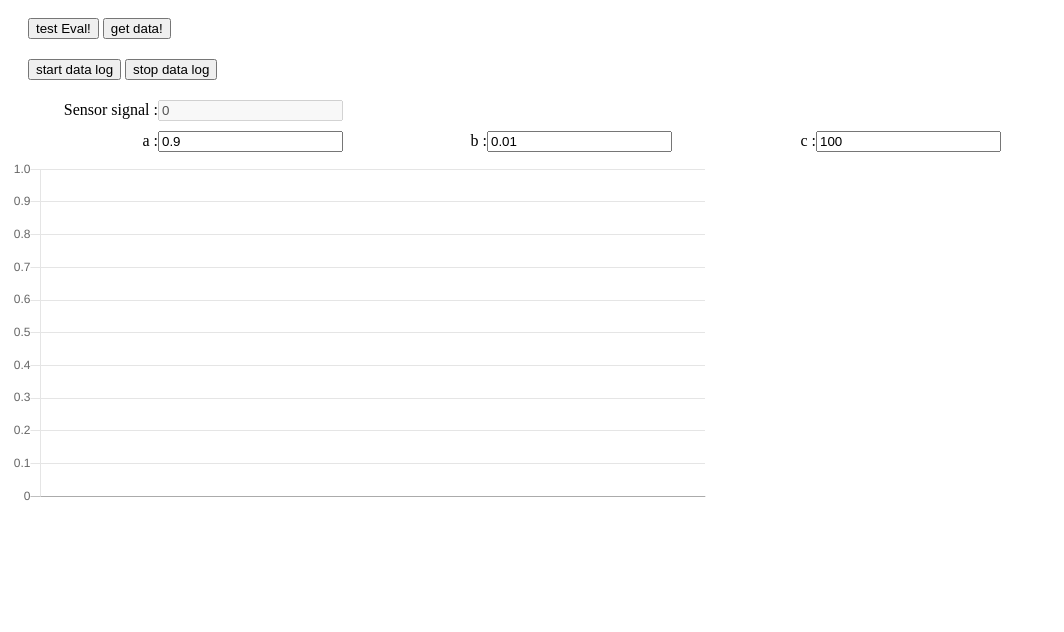
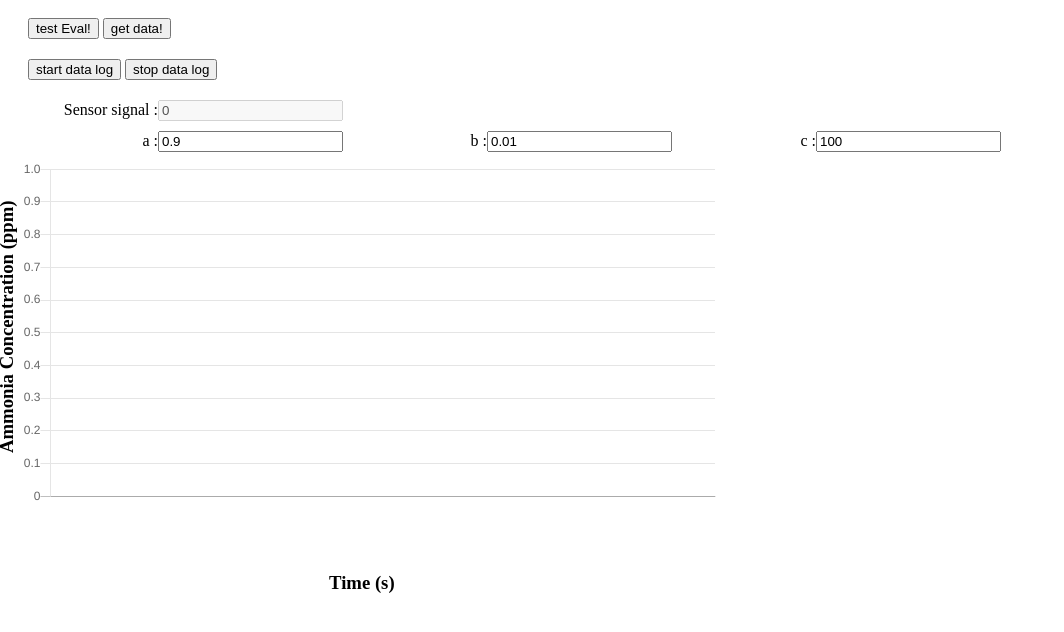
Before and after one commit to mohkil/Nanosensor, a plain HTML site: page index.html in a window 1280 px wide. Shown: the part 48-680 px from the top of the page, without its empty margins (0-1064 px from the left). Drawn offline with nearby package versions, Linux system fonts and the light colour scheme.

Commit message:
Update index.html

```diff
--- a/index.html
+++ b/index.html
@@ -58,8 +58,14 @@
              <label>c :</label><input id="c" type="text" value="100">
             </div>
 
+    <div class="block" style="margin:10">
 
-    <canvas id="myChart" style="width:100%;max-width:700px"></canvas>
+    	<canvas id="myChart" style="width:100%;max-width:700px"></canvas>
+<div style="transform: rotate(-90deg); transform-origin: left bottom;">
+  <h3 style="margin-left:100">Ammonia Concentration (ppm)</h3>
+</div>
+	<h3 style="margin-left:25%">Time (s)</h3>
+</div>
 
 <script
 src="https://cdnjs.cloudflare.com/ajax/libs/Chart.js/2.9.4/Chart.js">
@@ -68,7 +74,9 @@ src="https://cdnjs.cloudflare.com/ajax/libs/Chart.js/2.9.4/Chart.js">
 const max_points = 1000;
 var xi=-1;
 
-var myChart = new Chart("myChart", {
+var ctx = document.getElementById("myChart").getContext("2d");
+
+var myChart = new Chart(ctx, {
   type: "line",
   data: {
     datasets: [{
@@ -80,19 +88,30 @@ var myChart = new Chart("myChart", {
   options: {
     legend: {display: false},
     scales: {
-     x: {
+      x: {
         title: {
+          display: true,
+          text: 'Time (s)',
           color: 'black',
-          display: true,
-          text: 'Time (s)'
+          font: {
+            size: 14 // You can adjust the font size if needed
+          }
+        },
+        ticks: {
+          beginAtZero: true
         }
       },
-     y: {
-        type: 'logarithmic',
+      y: {
         title: {
+          display: true,
+          text: 'Ammonia concentration (ppm)',
           color: 'black',
-          display: true,
-          text: 'Ammonia concentration (ppm)'
+          font: {
+            size: 14 // You can adjust the font size if needed
+          }
+        },
+        ticks: {
+          beginAtZero: true
         }
       }
     }
```
